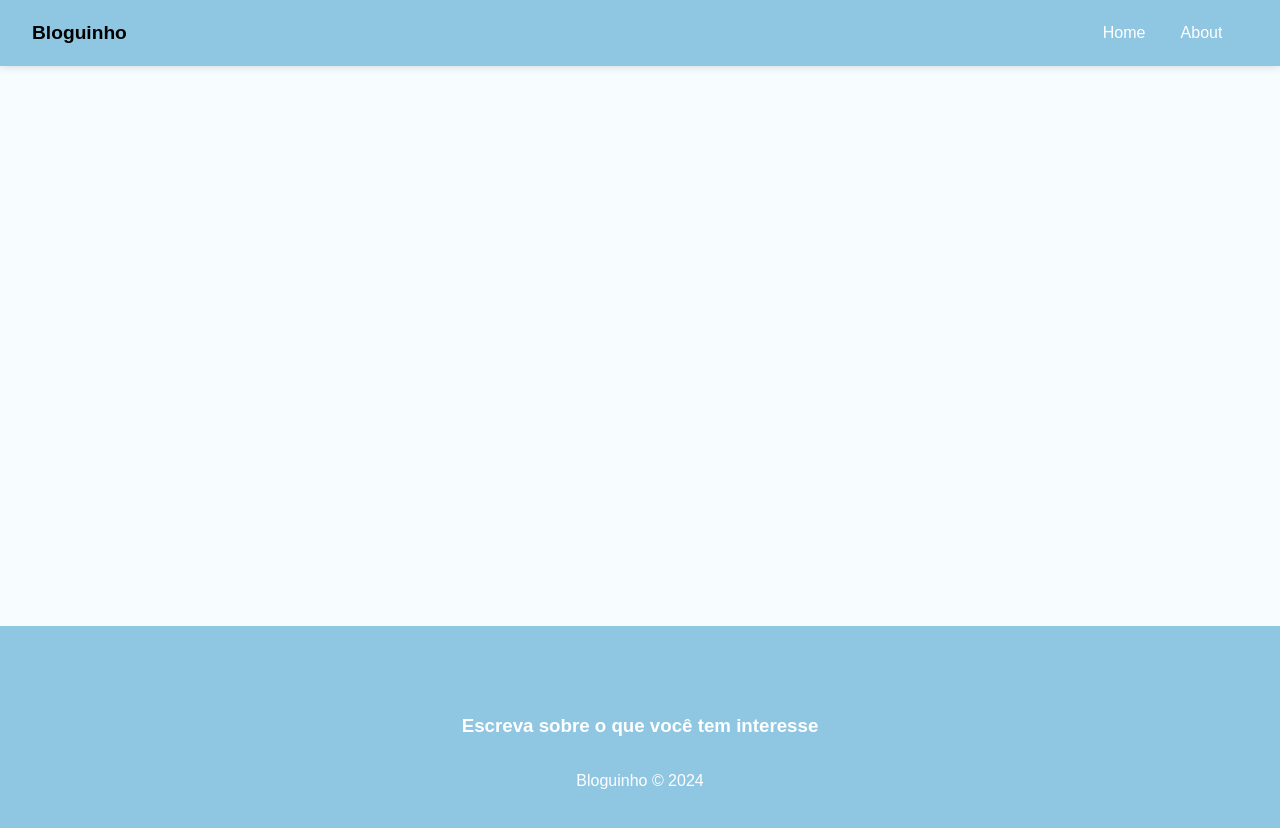
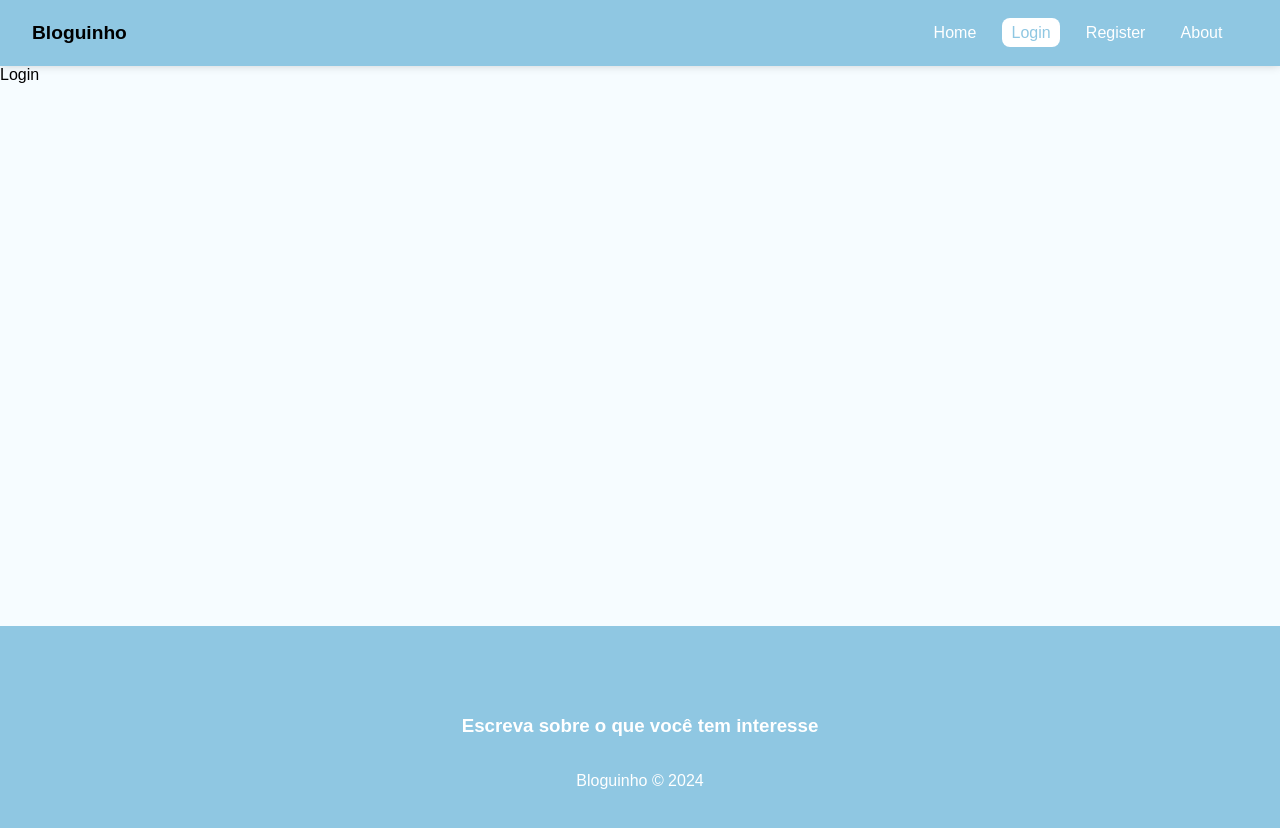
Before and after one commit to Setoue/bloguinho, a React (Create React App) app: page /login in a window 1280 px wide. Shown: the top 828 px of the page. Built offline with nearby package versions, Linux system fonts and the light colour scheme; a web font is replaced by a local one.

Commit message:
feat: add login and register page and set your routes

```diff
--- a/src/App.js
+++ b/src/App.js
@@ -4,6 +4,8 @@ import Home from "./pages/Home/Home";
 import About from "./pages/About/About";
 import NavBar from "./components/NavBar/NavBar";
 import Footer from "./components/Footer/Footer";
+import Login from "./pages/Login/Login";
+import Register from "./pages/Register/Register";
 
 function App() {
   return (
@@ -14,6 +16,8 @@ function App() {
           <Routes>
             <Route path="/" element={<Home />} />
             <Route path="/about" element={<About />} />
+            <Route path="/login" element={<Login />} />
+            <Route path="/register" element={<Register />} />
           </Routes>
         </div>
         <Footer />
--- a/src/components/NavBar/NavBar.jsx
+++ b/src/components/NavBar/NavBar.jsx
@@ -20,6 +20,26 @@ const NavBar = () => {
         </li>
         <li>
           <NavLink
+            to="/login"
+            className={({ isActive }) =>
+              isActive ? styles.active : styles.notActive
+            }
+          >
+            Login
+          </NavLink>
+        </li>
+        <li>
+          <NavLink
+            to="/register"
+            className={({ isActive }) =>
+              isActive ? styles.active : styles.notActive
+            }
+          >
+            Register
+          </NavLink>
+        </li>
+        <li>
+          <NavLink
             to="/about"
             className={({ isActive }) =>
               isActive ? styles.active : styles.notActive
--- /dev/null
+++ b/src/pages/Login/Login.jsx
@@ -0,0 +1,7 @@
+import styles from "./Login.module.css";
+
+const Login = () => {
+  return <div>Login</div>;
+};
+
+export default Login;
--- /dev/null
+++ b/src/pages/Register/Register.jsx
@@ -0,0 +1,7 @@
+import styles from "./Register.module.css";
+
+const Register = () => {
+  return <div>Register</div>;
+};
+
+export default Register;
```
Also changed, not shown: src/pages/Login/Login.module.css (added), src/pages/Register/Register.module.css (added).
